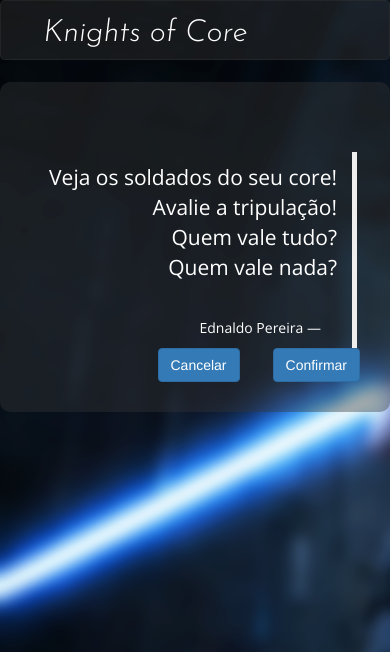
After one commit to EricRibeiro/Knights-of-Core, a PHP site: page /assets/php/read.php in a window 390 px wide. The commit adds this page. Shown: the top 652 px of the page. Run offline with PHP 8.4, Linux system fonts and the light colour scheme; some libraries are stand-ins or nearby versions.

Commit message:
read section developed

```diff
--- a/assets/css/create.css
+++ b/assets/css/create.css
@@ -18,7 +18,6 @@ footer .jumbotron {
 
 #formulario {
 	margin-left: 52%;
-	/*border: solid 2px yellow;*/
 	width: 40%;
 }
 
--- /dev/null
+++ b/assets/css/read.css
@@ -0,0 +1,44 @@
+@import url('https://fonts.googleapis.com/css?family=Josefin+Sans:300i|Open+Sans|Raleway:400,400i');
+.btn {
+	float: right;
+ 	right: 5%;
+}
+
+.ajust {
+	width: 50%;
+	margin-top: 5%;
+	margin-left: 24%;
+}
+.coolTable {
+	width: 50%;
+	margin-top: 0.1%;
+	margin-left: 24%;
+
+}
+
+button.btn.btn-primary.cancelar {
+	margin-right: 10%;
+}
+
+img.img-circle {
+	margin: 2% 0 0 25%;
+}
+
+blockquote, blockquote > footer {
+	margin: 11% 5% 0 0;
+	color: white;
+	font-family: 'Open Sans', sans-serif;
+}
+.sith {
+	color: #ff3333;
+	font-family: 'Open Sans', sans-serif;
+	/*margin-left: 15%;*/
+}
+
+.tableHeader{
+	color: deepskyblue;
+	font-family: 'Open Sans', sans-serif;
+}
+.botao{
+	margin-right: 43%;
+}
--- /dev/null
+++ b/assets/js/read.js
@@ -0,0 +1,31 @@
+			var xmlhttp = new XMLHttpRequest();
+
+		function processarRequisicao() {
+			if (xmlhttp.readyState==4 && xmlhttp.status==200) {
+				var a = JSON.parse (xmlhttp.responseText);
+				var num = a.restify.rows.length;
+				var str = "<table class='container table sith table-hover table-condensed table-bordered'> <thead class='tableHeader'> <th> Id </th> <th> Nome </th> <th> Classe </th> <th> Role </th> <th> Especialização </th> <th> Item level </th> </thead>";
+				for (j = 0; j < num; j++) {
+					str = str + '<tbody>' +'<tr>' + '<td>' + a.restify.rows[j].values.id.value + '</td>' + '<td>' + a.restify.rows[j].values.nome.value + '</td>' + '<td>' + a.restify.rows[j].values.classe.value + '</td>' + '<td>' + a.restify.rows[j].values.role.value + '</td>' + '<td>' + a.restify.rows[j].values.especializacao.value + '</td>' + '<td>' + a.restify.rows[j].values.item_level.value + '</td>' + '</tr>' +'</tbody>' ;
+				}
+				document.getElementById("coreTable").innerHTML = str;
+				troca_classe("coreTable","container coolTable jumbotron ");
+				cria_botao();
+			}
+		}
+
+		function lerPersonagem() {
+			xmlhttp.onreadystatechange = processarRequisicao;
+			xmlhttp.open("GET", "http://www.smartsoft.com.br/webservice/restifydb/Employees/diw_personagem/?_expand=yes", true);
+			xmlhttp.send();
+		}
+
+		function cria_botao (){
+			var a = '<button type="button" class="btn btn-primary cancelar" onclick="history.go(-1);">Voltar</button>';
+			document.getElementById("botao").innerHTML= a;
+			troca_classe("botao","botao");
+		}
+
+		function troca_classe (x,y){
+		document.getElementById(x).className = y;
+		}
--- /dev/null
+++ b/assets/php/read.php
@@ -0,0 +1,70 @@
+<!DOCTYPE html>
+<html>
+<head>
+	<meta charset="utf-8">
+	<meta http-equiv="X-UA-Compatible" content="IE=edge">
+  <meta name="viewport" content="width=device-width, initial-scale=1">
+  <meta name="description" content="Core">
+  <meta name="author" content="Dupla de Três">
+  <link rel="icon" href="">
+
+  <!-- Page's title -->
+  <title>Cidônya</title>
+
+	<!-- CSS's Links -->
+    <link href="../css/bootstrap.min.css" rel="stylesheet">
+    <link href="../css/main.css" rel="stylesheet">
+    <link href="../css/read.css" rel="stylesheet">
+    <link href="../css/font-awesome.min.css" rel="stylesheet">
+
+    <!-- Javascript's Links -->
+    <script src="../js/read.js"></script>
+</head>
+
+  <body>
+
+    <!-- This include is responsible for the header  -->
+    <?php include 'header.php'; ?>
+
+    <!-- Wrap the rest of the page in a container to center all the content. -->
+      <div class="container jumbotron ajust" id="coreTable">
+        <!-- Js table -->
+
+          <!-- Beginning of the row -->
+          <div class="row" >
+
+            <!-- Row's first element -->
+            <div class="col-md-6">
+              <figure>
+                <img class="img-circle hidden-xs" src="../img/trooper.png " alt="Star Wars- Clone Trooper" width="300" height="300">
+              </figure>
+            </div>
+
+            <!-- Row's second element -->
+            <div class="col-md-6">
+              <blockquote class="blockquote-reverse"><p>Veja os soldados do seu core! Avalie a tripulação!<br /> Quem vale tudo?<br /> Quem vale nada? </p>
+                <footer>Ednaldo Pereira</footer>
+              </blockquote>
+
+          <!-- End of the Row -->
+            </div>
+          </div>
+
+        <div class="container">
+          <button type="button" id="confirm" class="btn btn-primary" onclick="lerPersonagem()">Confirmar</button>
+    			<button type="button" class="btn btn-primary cancelar" onclick="history.go(-1);">Cancelar</button>
+        </div>
+      </div>
+    <div id="botao"> </div>
+
+    <!-- This include is responsible for the footer  -->
+     <?php include 'footer.php'; ?>
+
+        <!-- jQuery's CDN -->
+    <script
+        src="https://code.jquery.com/jquery-3.1.1.min.js"
+        integrity="sha256-hVVnYaiADRTO2PzUGmuLJr8BLUSjGIZsDYGmIJLv2b8="
+        crossorigin="anonymous">
+    </script>
+  </body>
+</html>
```
